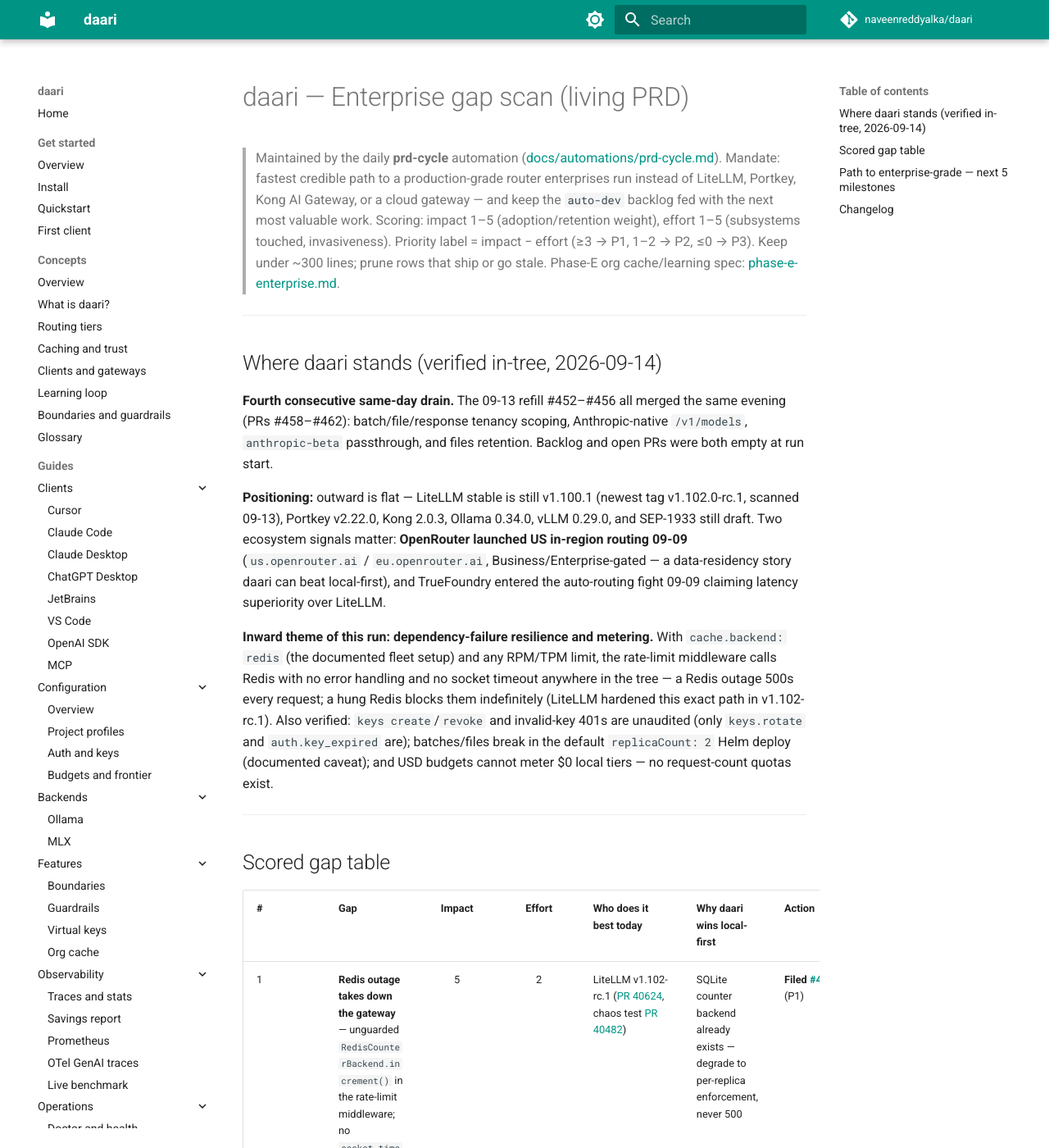
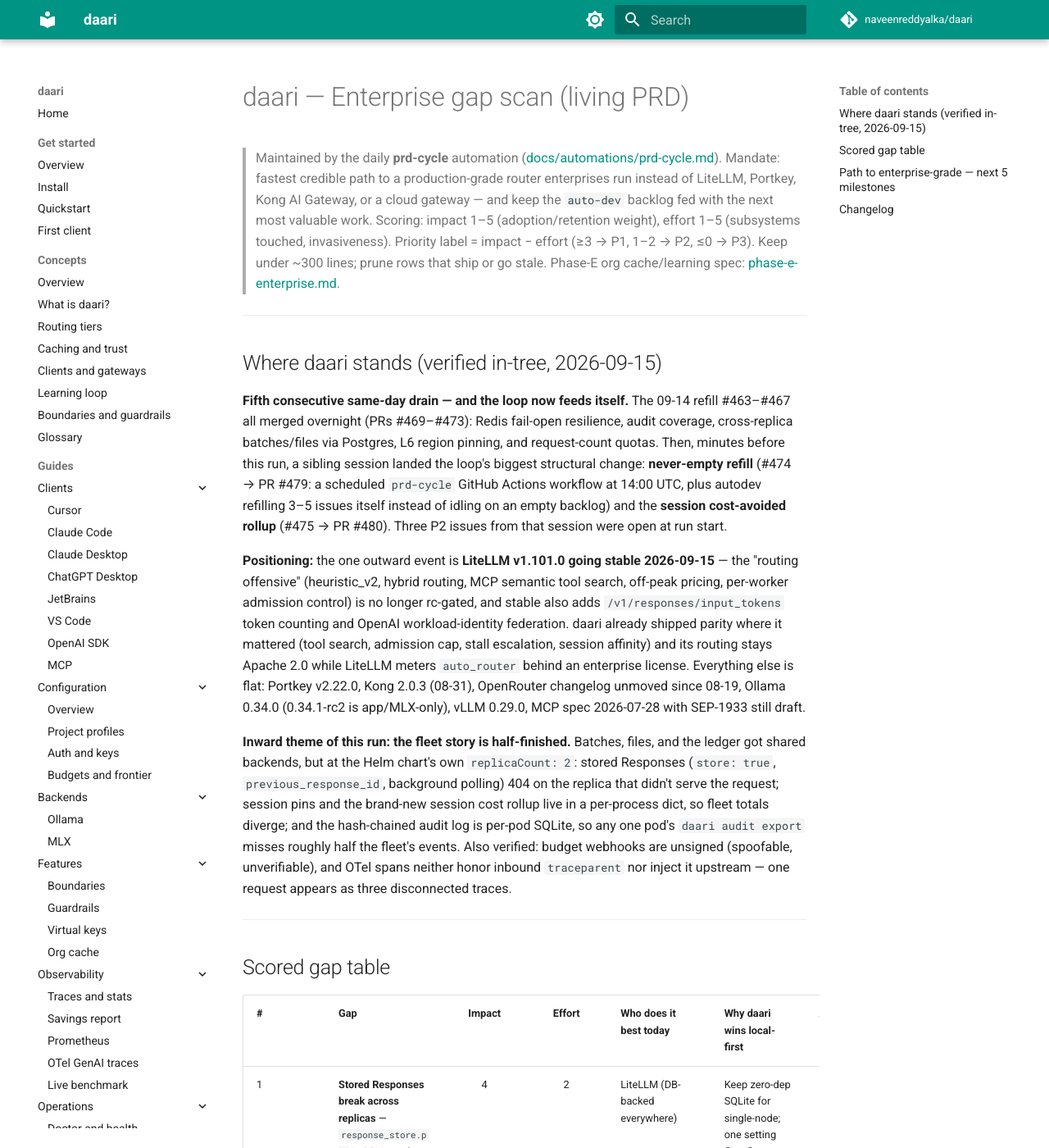
Before and after one commit to naveenreddyalka/daari, an MkDocs documentation site: the page built from docs/prd/ENTERPRISE.md, in a window 1280 px wide and 1400 px high. Shown: the whole window at 82% size. Built offline with MkDocs 1.6.1 and Material for MkDocs 9.7.7, drawn with Linux system fonts in a browser that asks for light colours; comment, search, counter and statistics services are not loaded; some of the changed text lies outside the part shown.

Commit message:
docs(prd): 2026-09-15 gap scan — fleet-completeness audit
Co-authored-by: Naveen Reddy Alka <naveenreddyalka@users.noreply.github.com>

```diff
--- a/docs/prd/ENTERPRISE.md
+++ b/docs/prd/ENTERPRISE.md
@@ -11,30 +11,40 @@
 
 ---
 
-## Where daari stands (verified in-tree, 2026-09-14)
+## Where daari stands (verified in-tree, 2026-09-15)
 
-**Fourth consecutive same-day drain.** The 09-13 refill #452–#456 all merged the
-same evening (PRs #458–#462): batch/file/response tenancy scoping,
-Anthropic-native `/v1/models`, `anthropic-beta` passthrough, and files
-retention. Backlog and open PRs were both empty at run start.
+**Fifth consecutive same-day drain — and the loop now feeds itself.** The 09-14
+refill #463–#467 all merged overnight (PRs #469–#473): Redis fail-open
+resilience, audit coverage, cross-replica batches/files via Postgres, L6 region
+pinning, and request-count quotas. Then, minutes before this run, a sibling
+session landed the loop's biggest structural change: **never-empty refill**
+(#474 → PR #479: a scheduled `prd-cycle` GitHub Actions workflow at 14:00 UTC,
+plus autodev refilling 3–5 issues itself instead of idling on an empty backlog)
+and the **session cost-avoided rollup** (#475 → PR #480). Three P2 issues from
+that session were open at run start.
 
-**Positioning:** outward is flat — LiteLLM stable is still v1.100.1 (newest tag
-v1.102.0-rc.1, scanned 09-13), Portkey v2.22.0, Kong 2.0.3, Ollama 0.34.0,
-vLLM 0.29.0, and SEP-1933 still draft. Two ecosystem signals matter:
-**OpenRouter launched US in-region routing 09-09** (`us.openrouter.ai` /
-`eu.openrouter.ai`, Business/Enterprise-gated — a data-residency story daari
-can beat local-first), and TrueFoundry entered the auto-routing fight 09-09
-claiming latency superiority over LiteLLM.
+**Positioning:** the one outward event is **LiteLLM v1.101.0 going stable
+2026-09-15** — the "routing offensive" (heuristic_v2, hybrid routing, MCP
+semantic tool search, off-peak pricing, per-worker admission control) is no
+longer rc-gated, and stable also adds `/v1/responses/input_tokens` token
+counting and OpenAI workload-identity federation. daari already shipped parity
+where it mattered (tool search, admission cap, stall escalation, session
+affinity) and its routing stays Apache 2.0 while LiteLLM meters `auto_router`
+behind an enterprise license. Everything else is flat: Portkey v2.22.0,
+Kong 2.0.3 (08-31), OpenRouter changelog unmoved since 08-19, Ollama 0.34.0
+(0.34.1-rc2 is app/MLX-only), vLLM 0.29.0, MCP spec 2026-07-28 with SEP-1933
+still draft.
 
-**Inward theme of this run: dependency-failure resilience and metering.**
-With `cache.backend: redis` (the documented fleet setup) and any RPM/TPM limit,
-the rate-limit middleware calls Redis with no error handling and no socket
-timeout anywhere in the tree — a Redis outage 500s every request; a hung Redis
-blocks them indefinitely (LiteLLM hardened this exact path in v1.102-rc.1).
-Also verified: `keys create`/`revoke` and invalid-key 401s are unaudited (only
-`keys.rotate` and `auth.key_expired` are); batches/files break in the default
-`replicaCount: 2` Helm deploy (documented caveat); and USD budgets cannot meter
-$0 local tiers — no request-count quotas exist.
+**Inward theme of this run: the fleet story is half-finished.** Batches, files,
+and the ledger got shared backends, but at the Helm chart's own
+`replicaCount: 2`: stored Responses (`store: true`, `previous_response_id`,
+background polling) 404 on the replica that didn't serve the request; session
+pins and the brand-new session cost rollup live in a per-process dict, so
+fleet totals diverge; and the hash-chained audit log is per-pod SQLite, so any
+one pod's `daari audit export` misses roughly half the fleet's events. Also
+verified: budget webhooks are unsigned (spoofable, unverifiable), and OTel
+spans neither honor inbound `traceparent` nor inject it upstream — one request
+appears as three disconnected traces.
 
 ---
 
@@ -42,56 +52,64 @@
 
 | # | Gap | Impact | Effort | Who does it best today | Why daari wins local-first | Action |
 |---|-----|:--:|:--:|------------------------|----------------------------|--------|
-| 1 | **Redis outage takes down the gateway** — unguarded `RedisCounterBackend.increment()` in the rate-limit middleware; no `socket_timeout` on any Redis client; `/ready` never probes Redis | 5 | 2 | LiteLLM v1.102-rc.1 ([PR 40624](https://github.com/BerriAI/litellm/pull/40624), chaos test [PR 40482](https://github.com/BerriAI/litellm/pull/40482)) | SQLite counter backend already exists — degrade to per-replica enforcement, never 500 | **Filed [#463](https://github.com/naveenreddyalka/daari/issues/463)** (P1) |
-| 2 | **Audit holes where SOC 2 looks first** — `keys create`/`revoke`, team ops, invalid-key 401s, and cross-tenant artifact denials all unaudited | 4 | 2 | LiteLLM / Portkey admin trails | Hash-chained local SQLite (#378) verifiable offline; just needs coverage | **Filed [#464](https://github.com/naveenreddyalka/daari/issues/464)** (P2) |
-| 3 | **Batches/Files break at `replicaCount: 2`** — per-pod SQLite/disk; GET can hit a replica that never saw the job | 4 | 3 | LiteLLM (DB-backed everything) | Ledger already proves the pattern: SQLite default, opt-in shared Postgres (`daari[postgres]`) | **Filed [#465](https://github.com/naveenreddyalka/daari/issues/465)** (P2) |
-| 4 | **No data-residency pin on L6** — OpenRouter in-region routing (09-09) is enterprise-gated; daari has `zdr` per slot but no `region` | 3 | 2 | OpenRouter ([announcement](https://openrouter.ai/blog/announcements/us-in-region-routing/)) | L0–L5 never leave the operator's hardware; only the L6 remainder needs pinning | **Filed [#466](https://github.com/naveenreddyalka/daari/issues/466)** (P2) |
-| 5 | **USD budgets can't meter $0 local tiers** — no request-count quotas over long windows; one key can monopolize shared GPU all month | 3 | 2 | Portkey usage limits / LiteLLM key limits | Request counts are the natural unit for rationing local GPU; multi-window budget machinery exists | **Filed [#467](https://github.com/naveenreddyalka/daari/issues/467)** (P2) |
-| 6 | **Percentile-TTFT routing** — LiteLLM still rc-only | 2 | 3 | LiteLLM `-rc` | Need latency histograms first | Watch |
-| 7 | **MCP agent identity** — SEP-1933 draft (upd 09-07); Skills 2640 / audit-context 2817 / server-cards 2127 active | 3 | 3 | MCP Tier-1 SDKs | `secret://oauth` ready | Watch |
-| 8 | **Session-cumulative savings surfacing** — LiteLLM rc shows session savings inside Claude Code/Codex | 2 | 2 | LiteLLM rc | `x-daari-response-cost-avoided` shipped; rollup needs affinity store | Watch (stable release or client ask) |
-| 9 | **SOC 2 / Gemini facade / A2A / admin UI / off-peak / `/v1/images` / realtime / WIF / streamed `usage.cost`** | 2–3 | 2–5 | Kong / LiteLLM | No new client demand | Watch / non-goal |
+| 1 | **Stored Responses break across replicas** — `response_store.py` is SQLite-only; batches/files got Postgres, responses missed | 4 | 2 | LiteLLM (DB-backed everywhere) | Keep zero-dep SQLite for single-node; one setting flips fleets to the Postgres the chart already ships | **Filed [#481](https://github.com/naveenreddyalka/daari/issues/481)** (P2) |
+| 2 | **Session pins + cost rollup are per-process** — affinity misses behind round-robin; per-replica savings totals diverge | 3 | 2 | LiteLLM (central DB sessions) | Reuse the Redis the fleet already runs for cache/rate limits; fail open like the Redis-resilience work | **Filed [#482](https://github.com/naveenreddyalka/daari/issues/482)** (P2) |
+| 3 | **Audit trail is per-pod** — hash chain + export only see local SQLite; fleet export is incomplete for SOC 2 | 4 | 3 | LiteLLM/Portkey (plain DB trails) | Nobody else has offline-verifiable chaining; make it fleet-complete and it stays a differentiator | **Filed [#483](https://github.com/naveenreddyalka/daari/issues/483)** (P2) |
+| 4 | **Budget webhooks unsigned** — receivers can't authenticate; alerts spoofable into paging pipelines | 2 | 1 | Stripe-style HMAC is industry norm | `X-Daari-Signature` convention + `secret://` refs already in-tree; pure stdlib | **Filed [#484](https://github.com/naveenreddyalka/daari/issues/484)** (P2) |
+| 5 | **No W3C trace-context propagation** — inbound `traceparent` ignored, upstream calls uninstrumented; 3 disconnected traces per request | 3 | 2 | Kong OTel plugin / LiteLLM proxy | The routing ladder (cache hit, tier escalation) becomes visible inside the caller's own Jaeger/Tempo trace | **Filed [#485](https://github.com/naveenreddyalka/daari/issues/485)** (P2) |
+| 6 | **Helm/doctor/bench hygiene** — stale chart tag, SQLite-at-replicas warnings, hermetic perf suite | 2–3 | 2 | — | Filed by the 09-15 sibling session | Open: [#476](https://github.com/naveenreddyalka/daari/issues/476)–[#478](https://github.com/naveenreddyalka/daari/issues/478) (P2) |
+| 7 | **Percentile-TTFT routing** — still rc-only (LiteLLM v1.102.0-rc.1) | 2 | 3 | LiteLLM `-rc` | Need latency histograms first | Watch (stable or operator SLO ask) |
+| 8 | **`/v1/responses/input_tokens` counting** — LiteLLM v1.101 stable | 2 | 2 | LiteLLM | Anthropic `count_tokens` shipped; OpenAI-side estimate exists internally | Watch (client ask) |
+| 9 | **WIF upstream provider auth** — now in Portkey v2.20, Kong 2.0.3, LiteLLM v1.101 stable | 3 | 3 | Portkey | `secret://oauth` covers most; WIF is keyless step further | Watch (operator demand for keyless creds) |
+| 10 | **MCP agent identity** — SEP-1933 still draft; spec 2026-07-28 current | 3 | 3 | MCP Tier-1 SDKs | `secret://oauth` ready | Watch (SEP merge or fleet ask) |
+| 11 | **SOC 2 / Gemini facade / A2A / admin UI / off-peak / `/v1/images` / realtime / streamed `usage.cost`** | 2–3 | 2–5 | Kong / LiteLLM | No new client demand | Watch / non-goal |
 
-Pruned this run: #452–#456 rows (all shipped 09-13, PRs #458–#462).
+Pruned this run: #463–#467 rows (all shipped overnight, PRs #469–#473);
+session-savings watch row (shipped as PR #480).
 
 Open backlog after this run:
-[#463](https://github.com/naveenreddyalka/daari/issues/463) (P1),
-[#464](https://github.com/naveenreddyalka/daari/issues/464)–[#467](https://github.com/naveenreddyalka/daari/issues/467) (P2).
+[#476](https://github.com/naveenreddyalka/daari/issues/476)–[#478](https://github.com/naveenreddyalka/daari/issues/478),
+[#481](https://github.com/naveenreddyalka/daari/issues/481)–[#485](https://github.com/naveenreddyalka/daari/issues/485)
+(all P2).
 
 ---
 
 ## Path to enterprise-grade — next 5 milestones
 
-1. **Survive dependency failure** ([#463](https://github.com/naveenreddyalka/daari/issues/463)) — a router that 500s when Redis blips is not an HA story; fail open to local enforcement, bound every Redis call, surface it on `/ready`.
-2. **Complete the audit trail** ([#464](https://github.com/naveenreddyalka/daari/issues/464)) — the hash chain is only as good as its coverage; key lifecycle, failed auth, and tenancy denials are the events reviewers ask for.
-3. **Make the fleet deploy honest** ([#465](https://github.com/naveenreddyalka/daari/issues/465)) — Batches/Files must work at the Helm chart's own default replica count.
-4. **Own the residency narrative** ([#466](https://github.com/naveenreddyalka/daari/issues/466)) — "90% of traffic never leaves your rack, and the remainder is region-pinned" beats every cloud gateway's compliance page.
-5. **Meter what local actually costs** ([#467](https://github.com/naveenreddyalka/daari/issues/467)) — request-count quotas ration shared GPU capacity that USD budgets can't see.
+1. **Finish the fleet** ([#481](https://github.com/naveenreddyalka/daari/issues/481), [#482](https://github.com/naveenreddyalka/daari/issues/482)) — every stateful surface must be true at the chart's default replica count; stored Responses and session state are the two still lying.
+2. **Fleet-complete compliance** ([#483](https://github.com/naveenreddyalka/daari/issues/483)) — the hash-chained audit log is a genuine differentiator only if one export covers the whole fleet.
+3. **Trustworthy signals out** ([#484](https://github.com/naveenreddyalka/daari/issues/484)) — signed webhooks close the day-one security-review finding on the alerting path.
+4. **One trace end-to-end** ([#485](https://github.com/naveenreddyalka/daari/issues/485)) — propagated trace context puts daari's routing ladder inside the observability stack enterprises already run.
+5. **Honest defaults** ([#476](https://github.com/naveenreddyalka/daari/issues/476)–[#478](https://github.com/naveenreddyalka/daari/issues/478)) — chart, doctor, and benchmarks that tell operators the truth about what a config actually does.
 
 ---
 
 ## Changelog
 
-- **2026-09-14** — Fourth same-day drain: #452–#456 merged 09-13 evening
-  (PRs #458–#462); backlog empty. Outward flat (LiteLLM v1.100.1 stable /
-  v1.102.0-rc.1, Portkey v2.22.0, Kong 2.0.3, Ollama 0.34.0, vLLM 0.29.0,
-  SEP-1933 draft); new signals: OpenRouter US in-region routing (09-09),
-  TrueFoundry auto-routing entry. Inward: Redis outage 500s the rate-limit
-  middleware (no error handling, no socket timeouts anywhere); keys
-  create/revoke + invalid-key 401s + tenancy denials unaudited; batches/files
-  broken at default Helm replicas; no request-count quotas. Filed
-  [#463](https://github.com/naveenreddyalka/daari/issues/463) (P1),
-  [#464](https://github.com/naveenreddyalka/daari/issues/464)–[#467](https://github.com/naveenreddyalka/daari/issues/467)
-  (P2).
-- **2026-09-13** — Stored-artifact tenancy audit (batch/file/response reads
-  unscoped) + Portkey v2.22 parity (Anthropic `/v1/models`, `anthropic-beta`)
-  + files retention. Filed #452–#456; all shipped same day. Fixed a CI date
-  bomb in the audit-export test in the same PR.
+- **2026-09-15** — Fifth same-day drain: #463–#467 merged overnight (PRs
+  #469–#473). Loop structure changed minutes before this run: never-empty
+  refill + scheduled Actions `prd-cycle` at 14:00 UTC (PR #479) and session
+  cost rollup (PR #480) landed; sibling session filed #474–#478. **Two PRD
+  cycles now exist (Actions 14:00 UTC, Cursor Automation 17:00 UTC) — later
+  run each day must delta-scan.** Outward: LiteLLM v1.101.0 STABLE (routing
+  offensive + `/v1/responses/input_tokens` + OpenAI WIF); Portkey v2.22.0,
+  Kong 2.0.3, OpenRouter (08-19), Ollama 0.34.0, vLLM 0.29.0, SEP-1933 draft —
+  all unchanged. Inward: fleet story half-finished — per-pod Responses store,
+  per-process session pins/rollup, per-pod audit chain, unsigned budget
+  webhooks, no trace-context propagation. Filed
+  [#481](https://github.com/naveenreddyalka/daari/issues/481)–[#485](https://github.com/naveenreddyalka/daari/issues/485)
+  (all P2).
+- **2026-09-14** — Redis resilience audit: rate-limit middleware 500s on Redis
+  outage, audit coverage holes, per-pod batches/files at default Helm
+  replicas, no request-count quotas, no L6 region pin. Filed #463–#467; all
+  shipped overnight.
+- **2026-09-13** — Stored-artifact tenancy audit + Portkey v2.22 parity +
+  files retention. Filed #452–#456; all shipped same day. Fixed a CI date
+  bomb in the audit-export test.
 - **2026-09-12** — Batch slice audit (governance bypass, `/v1/files`,
   durability, idle-yield) + `daari configure`. Filed #441–#445; all shipped
   same day.
-- **2026-09-11 / late / pm** — Filed #418–#422 (harness-aware headline) and
-  #430–#434 (Kong parity + Batch API); pm run no-delta.
-- **2026-09-10** — Filed #409–#412; `AUTODEV_GH_TOKEN` set.
+- **2026-09-11 / 10** — Filed #418–#422, #430–#434 (Kong parity + Batch API),
+  #409–#412; `AUTODEV_GH_TOKEN` set.
 - **2026-09-09→08-28** (condensed) — #374–#401 refills, park era, labeler,
   Apache 2.0, this PRD.
```
